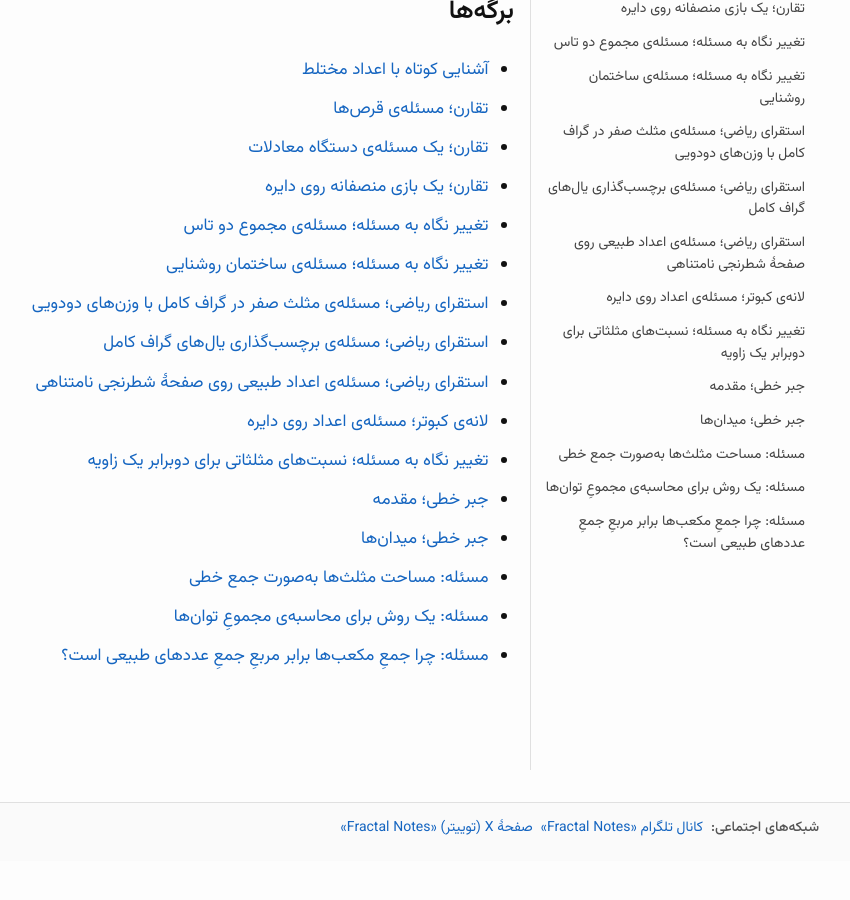
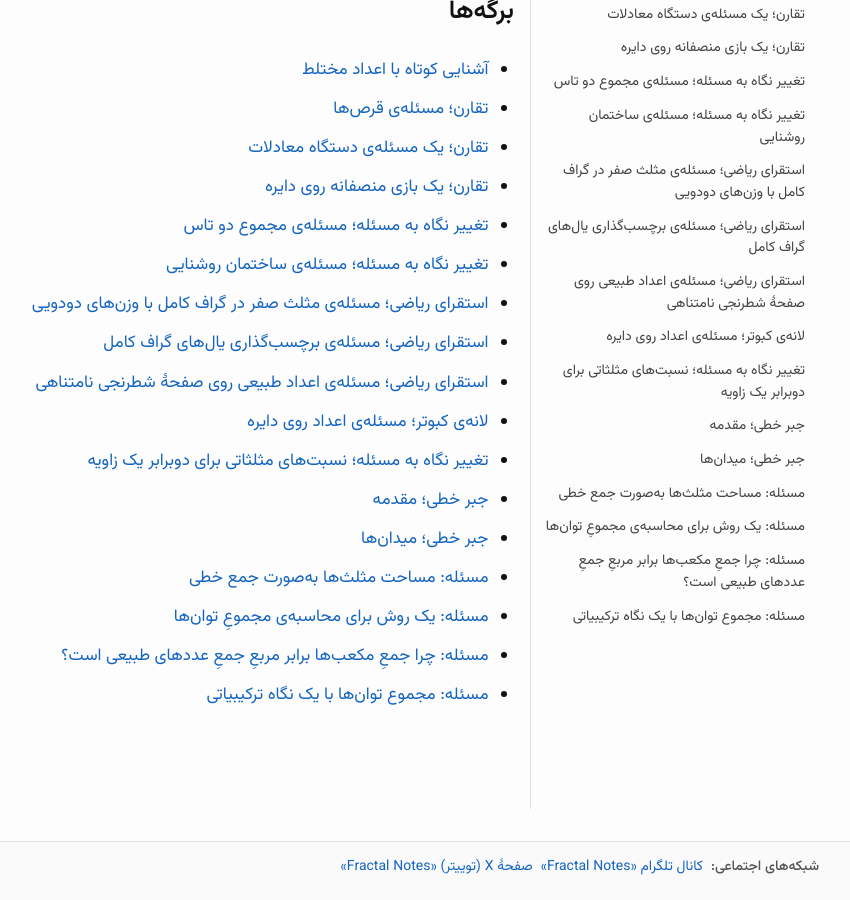
Before and after one commit to pooyarezaie/Fractal-Notes, a Jekyll site: the page built from index.md, in a window 1280 px wide and 900 px high, scrolled down 566 px. Shown: the whole window, without its empty margins (371-1221 px from the left). Built offline with Jekyll 4.4.1, drawn with Linux system fonts in a browser that asks for light colours; before the commit the page ends 1427 px from its top, so only the background shows below that.

Commit message:
Update index of the site

```diff
--- a/_data/site_index.yml
+++ b/_data/site_index.yml
@@ -31,3 +31,5 @@
   path: "problems/sum_of_power_1"
 - title: "مسئله: چرا جمعِ مکعب‌ها برابر مربعِ جمعِ عددهای طبیعی است؟"
   path: "problems/sum_of_power_2"
+- title: "مسئله: مجموع توان‌ها با یک نگاه ترکیبیاتی"
+  path: "problems/sum_of_power_3"
```
